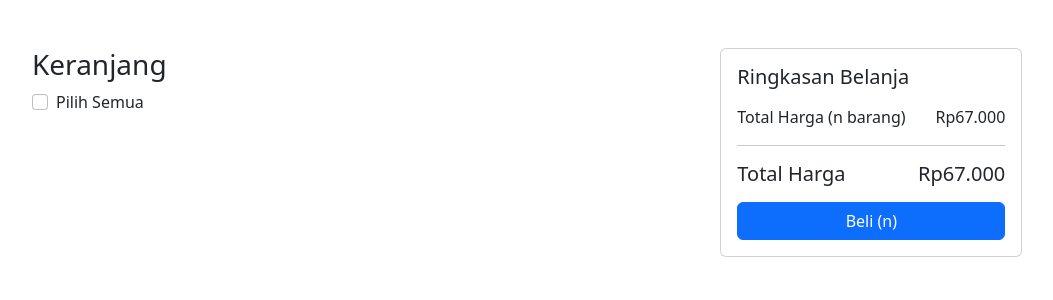
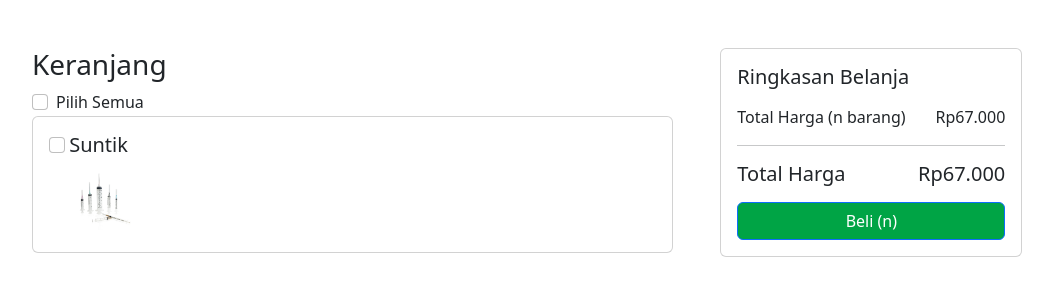
Before and after one commit to AdityaNugraha1/PROJECT_AKHIR, a PHP site: page /keranjang.php in a window 1280 px wide. Shown: the top 300 px of the page, without its empty margins (145-1198 px from the left). Run offline with PHP 8.4, Linux system fonts and the light colour scheme.

Commit message:
Update keranjang.php

```diff
--- a/keranjang.php
+++ b/keranjang.php
@@ -16,6 +16,7 @@
                 <div class="col-1">
                 </div>
 
+
                 <div class="col-7">
                     <h3>Keranjang</h3>
                     <div class="form-check">
@@ -24,6 +25,44 @@
                             Pilih Semua
                         </label>
                     </div>
+
+                    <div class="card">
+                        <div class="card-body">
+                            <input class="form-check-input" type="checkbox" id="item1">
+                            <label class="form-check-label" for="item1">
+                                <h5>Suntik</h5>
+                                <div class="d-flex justify-content-between">
+                                    <img src="img/suntikan.png" class="img-fluid rounded-3" alt="Shopping item" style="width: 65px;">
+                                </div>
+                            </label>
+                        </div>
+                    </div>
+                    <!-- <div class="card mb-3">
+                  <div class="card-body">
+                    <div class="d-flex justify-content-between">
+                      <div class="d-flex flex-row align-items-center">
+                        <div>
+                          <img
+                            src="https://mdbcdn.b-cdn.net/img/Photos/new-templates/bootstrap-shopping-carts/img1.webp"
+                            class="img-fluid rounded-3" alt="Shopping item" style="width: 65px;">
+                        </div>
+                        <div class="ms-3">
+                          <h5>Iphone 11 pro</h5>
+                          <p class="small mb-0">256GB, Navy Blue</p>
+                        </div>
+                      </div>
+                      <div class="d-flex flex-row align-items-center">
+                        <div style="width: 50px;">
+                          <h5 class="fw-normal mb-0">2</h5>
+                        </div>
+                        <div style="width: 80px;">
+                          <h5 class="mb-0">$900</h5>
+                        </div>
+                        <a href="#!" style="color: #cecece;"><i class="fas fa-trash-alt"></i></a>
+                      </div>
+                    </div>
+                  </div>
+                </div> -->
                 </div>
 
                 <!-- Kolom kanan Berisi total -->
@@ -44,7 +83,7 @@
                                     <div>Rp67.000</div>
                                 </div>
                             </h5>
-                            <a href="#" class="btn btn-primary d-grid gap-2">Beli (n)</a>
+                            <a href="#" class="btn btn-primary d-grid gap-2" style="background-color:#00A445;">Beli (n)</a>
                         </div>
                     </div>
                 </div>
```
